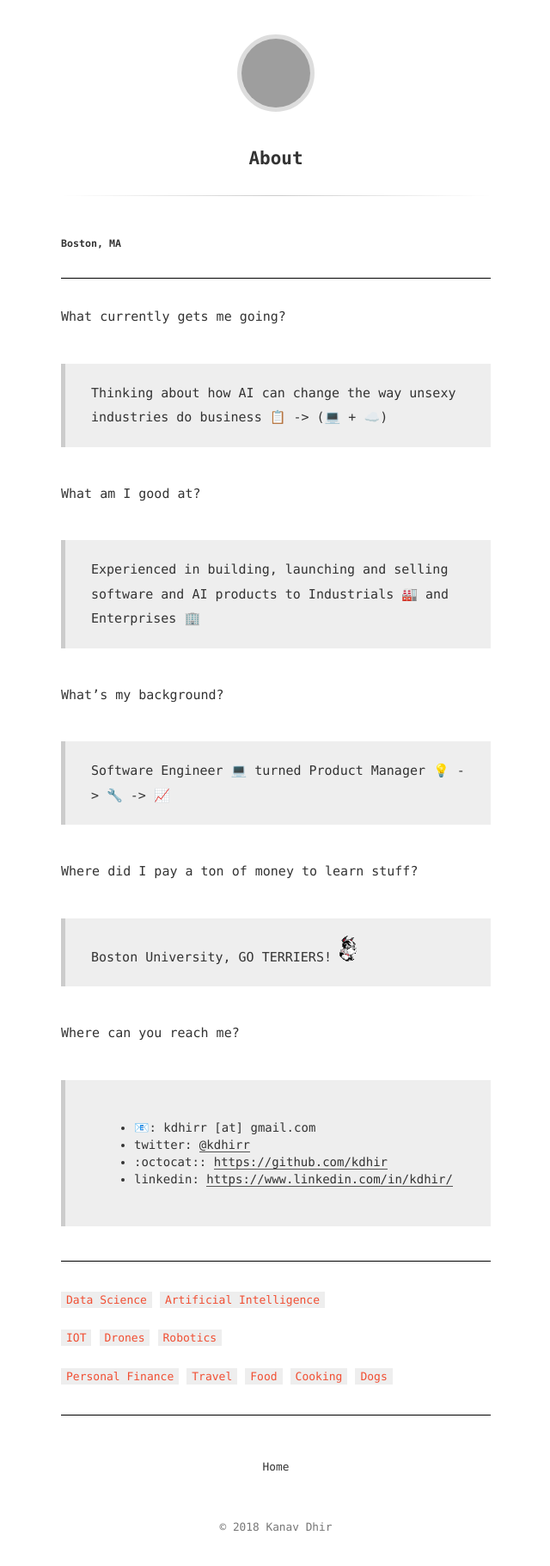
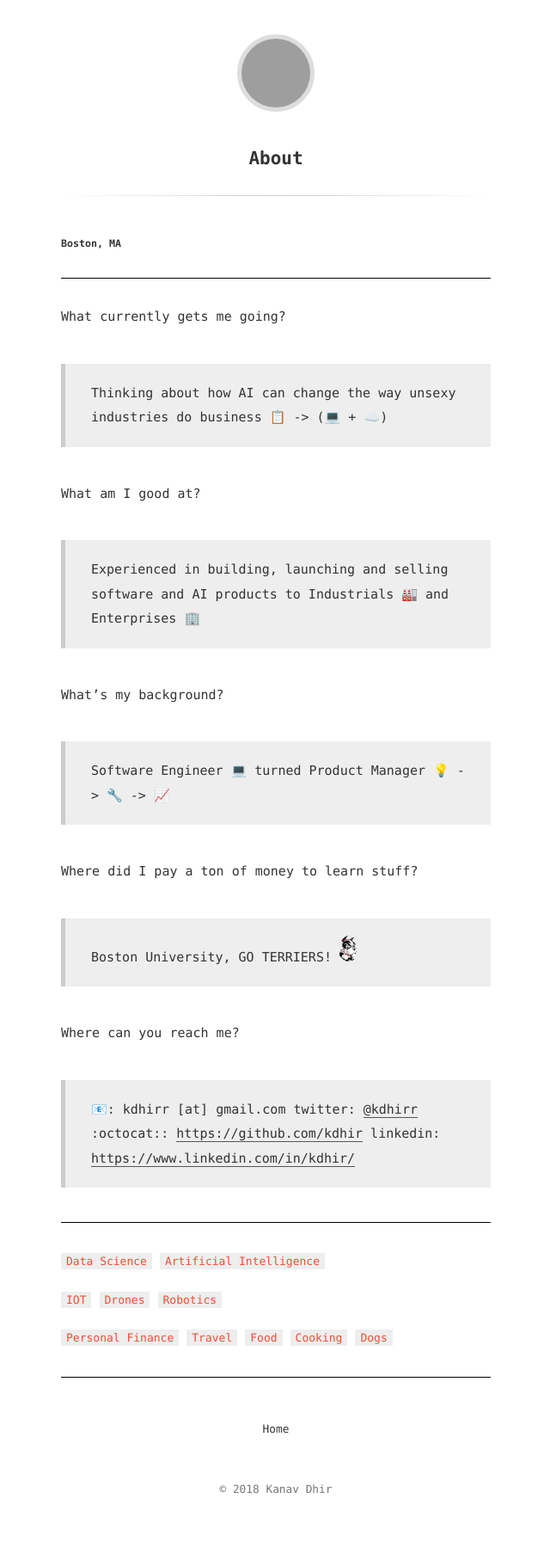
Before and after one commit to kdhir/kdhir.github.io, a Jekyll site: the page built from about.md, in a window 1280 px wide. Shown: the whole page at 86% size, without its empty margins (319-959 px from the left). Built offline with Jekyll 4.4.1, drawn with Linux system fonts in a browser that asks for light colours; emoji names are drawn with the system emoji font; after the commit the page ends 1777 px from its top, so only the background shows below that; part of the change alters nothing that is shown; grey boxes are pictures that could not be loaded.

```diff
--- a/about.md
+++ b/about.md
@@ -24,10 +24,10 @@ Where did I pay a ton of money to learn stuff?
 Where can you reach me?
 
 >
-* :email:: kdhirr [at] gmail.com
-* twitter: [@kdhirr](https://twitter.com/kdhirr)
-* :octocat:: [https://github.com/kdhir](https://github.com/kdhir)
-* linkedin: [https://www.linkedin.com/in/kdhir/](https://www.linkedin.com/in/kdhir/)
+:email:: kdhirr [at] gmail.com
+twitter: [@kdhirr](https://twitter.com/kdhirr)
+:octocat:: [https://github.com/kdhir](https://github.com/kdhir)
+linkedin: [https://www.linkedin.com/in/kdhir/](https://www.linkedin.com/in/kdhir/)
 
 - - - -
 
```
